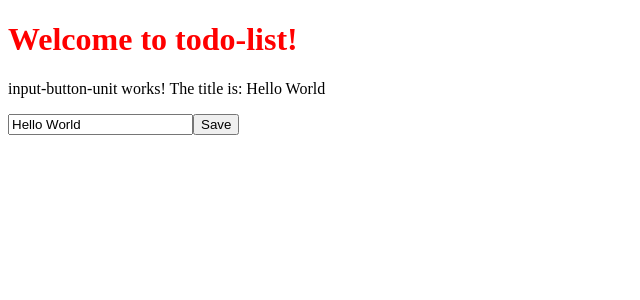
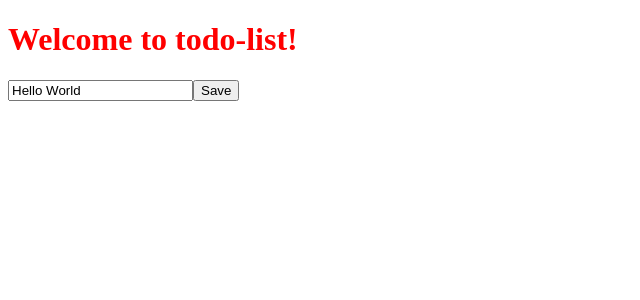
Before and after one commit to steventuckness/todo-list-tutorial, an Angular app: page / in a window 1280 px wide. Shown: the top 300 px of the page, without its empty margins (0-640 px from the left). Built offline with nearby package versions, Linux system fonts and the light colour scheme.

Commit message:
todo-list-tutorial - completed step 8

```diff
--- a/src/app/input-button-unit/input-button-unit.component.html
+++ b/src/app/input-button-unit/input-button-unit.component.html
@@ -1,10 +1,7 @@
-<p>
-  input-button-unit works!
-  The title is: {{ title }}
-</p>
+<input #inputElementRef
+       [value]="title"
+       (keyup.enter)="changeTitle($event.target.value)">
 
-<input [value]="title"
-       (keyup.enter)="changeTitle($event.target.value)">
-<button (click)="changeTitle('Button Clicked!')">
+<button (click)="changeTitle(inputElementRef.value)">
   Save
 </button>
```
